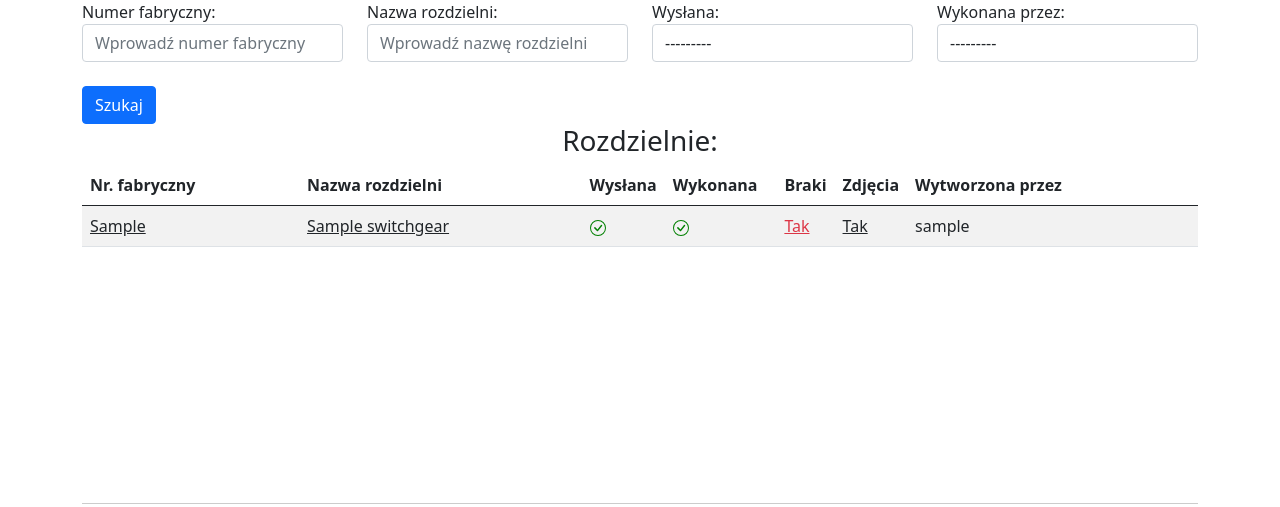
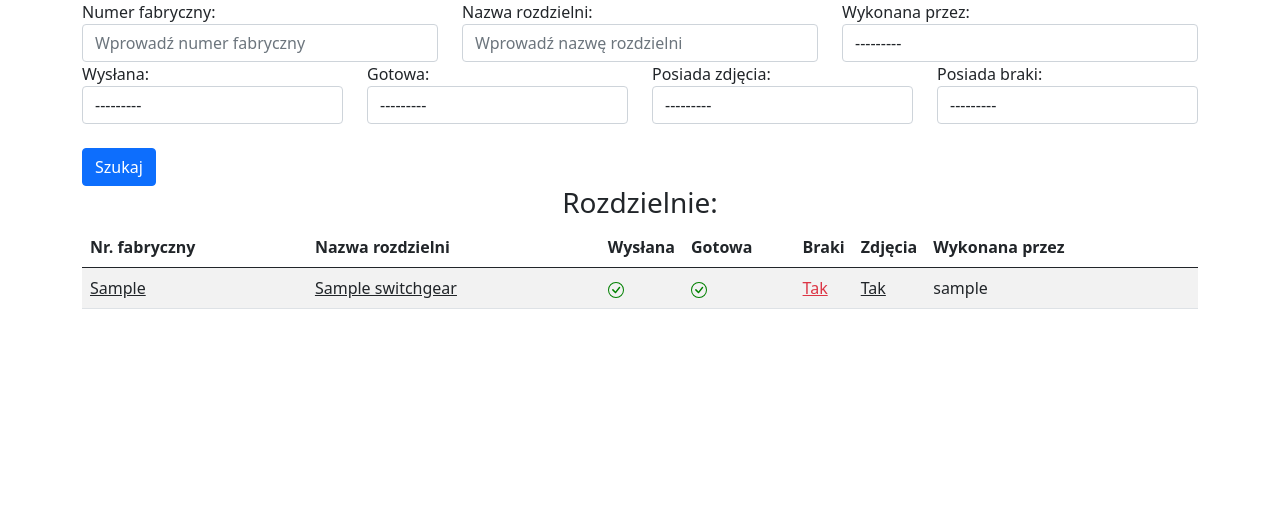
Before and after one commit to Solarden/switchgear_tracker, a Django app: page /switchgear/ in a window 1280 px wide. Shown: the part 139-646 px from the top of the page. Run offline with Django 3.2, Linux system fonts and the light colour scheme; a user stored in the database is signed in; tables that the repository leaves empty hold one stand-in row (values such as "Sample post"); grey boxes marked "Sample" are stand-in pictures; some libraries are stand-ins or nearby versions.

Commit message:
cleanup update

```diff
--- a/switchgear/tracker_app/filters.py
+++ b/switchgear/tracker_app/filters.py
@@ -18,10 +18,16 @@ class SwitchgearFilter(django_filters.FilterSet):
                            widget=forms.Select(attrs={'class': 'form-control'}))
     made_by = ModelChoiceFilter(field_name='made_by', label='Wykonana przez:', queryset=Worker.objects.all(),
                                 widget=forms.Select(attrs={'class': 'form-control'}))
+    ready_to_ship = ChoiceFilter(field_name='ready_to_ship', label='Wykonana:', choices=SHIPPED_CHOICES,
+                                 widget=forms.Select(attrs={'class': 'form-control'}))
+    has_photos = ChoiceFilter(field_name='has_photos', label='Zdjęcia:', choices=SHIPPED_CHOICES,
+                              widget=forms.Select(attrs={'class': 'form-control'}))
+    stuff_missing = ChoiceFilter(field_name='stuff_missing', label='Zdjęcia:', choices=SHIPPED_CHOICES,
+                                 widget=forms.Select(attrs={'class': 'form-control'}))
 
     class Meta:
         model = Switchgear
-        fields = ('name', 'serial_no', 'shipped', 'made_by')
+        fields = ('name', 'serial_no', 'shipped', 'made_by', 'ready_to_ship', 'stuff_missing', 'has_photos')
 
 
 class SwitchgearComponentsFilter(django_filters.FilterSet):
--- a/switchgear/tracker_app/forms.py
+++ b/switchgear/tracker_app/forms.py
@@ -114,6 +114,8 @@ class SwitchgearModelForm(forms.ModelForm):
             'actual_shipment': forms.DateInput(
                 attrs={'class': 'form-control', 'type': 'date', 'placeholder': 'Wprowadź datę wysyłki'}),
             'made_by': forms.SelectMultiple(attrs={'class': 'form-control'}),
+            'stuff_missing': forms.HiddenInput(),
+            'has_photos': forms.HiddenInput(),
         }
 
 
--- a/switchgear/tracker_app/static/documents/automatic_ce.py
+++ b/switchgear/tracker_app/static/documents/automatic_ce.py
@@ -26,7 +26,7 @@ def automatic_ce_gen(request, switchgear_id):
     paragraph_header_logo.alignment = WD_ALIGN_PARAGRAPH.RIGHT
 
     paragraph_place = document.add_paragraph(
-        f"""Miejsce i data wystawienia dokumentu:                                   Warszawa, dn. {doc_date} r.""")
+        f"""Miejsce i data wystawienia dokumentu:                                   Warszawa, dn. {doc_date}""")
     paragraph_place_format = paragraph_place.paragraph_format
     paragraph_place_format.alignment = WD_ALIGN_PARAGRAPH.LEFT
 
--- a/switchgear/tracker_app/templates/forms/switchgear_form.html
+++ b/switchgear/tracker_app/templates/forms/switchgear_form.html
@@ -45,7 +45,8 @@
                 </div>
                 <div class="col-3"></div>
             </div>
-
+            {{ form.stuff_missing }}
+            {{ form.has_photos }}
             <br>
             <br>
             <p><input type="submit" value="Zapisz" class="btn btn-primary"></p>
--- a/switchgear/tracker_app/templates/list/switchgear_list.html
+++ b/switchgear/tracker_app/templates/list/switchgear_list.html
@@ -5,16 +5,24 @@
     <div class="container">
         <form action="" method="get" id="search">
             <div class="row">
-                <div class="form-group col-md-3"><label for="serial_no">Numer fabryczny:</label>
+                <div class="form-group col-md-4"><label for="serial_no">Numer fabryczny:</label>
                     {{ filter.form.serial_no }}
                 </div>
-                <div class="form-group col-md-3"><label for="name">Nazwa rozdzielni:</label>
+                <div class="form-group col-md-4"><label for="name">Nazwa rozdzielni:</label>
                     {{ filter.form.name }}
                 </div>
+                <div class="form-group col-md-4"><label for="made_by">Wykonana przez:</label>
+                    {{ filter.form.made_by }}</div>
+            </div>
+            <div class="row">
                 <div class="form-group col-md-3"><label for="shipped">Wysłana:</label>
                     {{ filter.form.shipped }}</div>
-                <div class="form-group col-md-3"><label for="made_by">Wykonana przez:</label>
-                    {{ filter.form.made_by }}</div>
+                <div class="form-group col-md-3"><label for="serial_no">Gotowa:</label>
+                    {{ filter.form.ready_to_ship }}</div>
+                <div class="form-group col-md-3"><label for="serial_no">Posiada zdjęcia:</label>
+                    {{ filter.form.has_photos }}</div>
+                <div class="form-group col-md-3"><label for="serial_no">Posiada braki:</label>
+                    {{ filter.form.stuff_missing }}</div>
             </div>
         </form>
         <br>
@@ -44,10 +52,10 @@
                 <th scope="col">Nr. fabryczny</th>
                 <th scope="col">Nazwa rozdzielni</th>
                 <th scope="col">Wysłana</th>
-                <th scope="col">Wykonana</th>
+                <th scope="col">Gotowa</th>
                 <th scope="col">Braki</th>
                 <th scope="col">Zdjęcia</th>
-                <th scope="col">Wytworzona przez</th>
+                <th scope="col">Wykonana przez</th>
             </tr>
             </thead>
             <tbody>
--- a/switchgear/tracker_app/views.py
+++ b/switchgear/tracker_app/views.py
@@ -241,6 +241,13 @@ class SwitchgearUpdateView(PermissionRequiredMixin, UpdateView):
             return context
         except ObjectDoesNotExist:
             return context
+
+    def get_initial(self):
+        switchgear = Switchgear.objects.get(pk=self.kwargs['pk'])
+        return {
+            'has_photos': switchgear.has_photos,
+            'stuff_missing': switchgear.stuff_missing,
+        }
 
 
 class SwitchgearCreateModelForm(PermissionRequiredMixin, CreateView):
```
